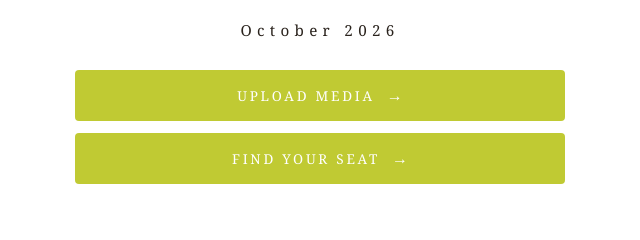
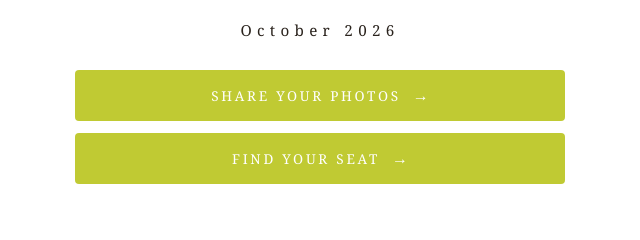
Before and after one commit to RGPeart/marcella-and-ryan-wedding, a website: page docs/index.html in a window 1280 px wide. Shown: the part 282-522 px from the top of the page, 608-1248 px from the left. Drawn offline with nearby package versions, Linux system fonts and the light colour scheme; a web font is replaced by a local one.

Commit message:
Rename photo button to Share Your Photos

```diff
--- a/docs/index.html
+++ b/docs/index.html
@@ -104,7 +104,7 @@
       <hr class="rule">
       <p class="date">October 2026</p>
       <div class="cta">
-        <a class="btn" href="https://www.amazon.com/photos/groups/share/7MFhneJEQfSgpC778KUCkg.efFoXiKzGUxjEB9IwQ2VLI">Upload Media <span class="arrow">→</span></a>
+        <a class="btn" href="https://www.amazon.com/photos/groups/share/7MFhneJEQfSgpC778KUCkg.efFoXiKzGUxjEB9IwQ2VLI">Share Your Photos <span class="arrow">→</span></a>
         <a class="btn" href="#find-your-seat">Find Your Seat <span class="arrow">→</span></a>
       </div>
     </div>
```
